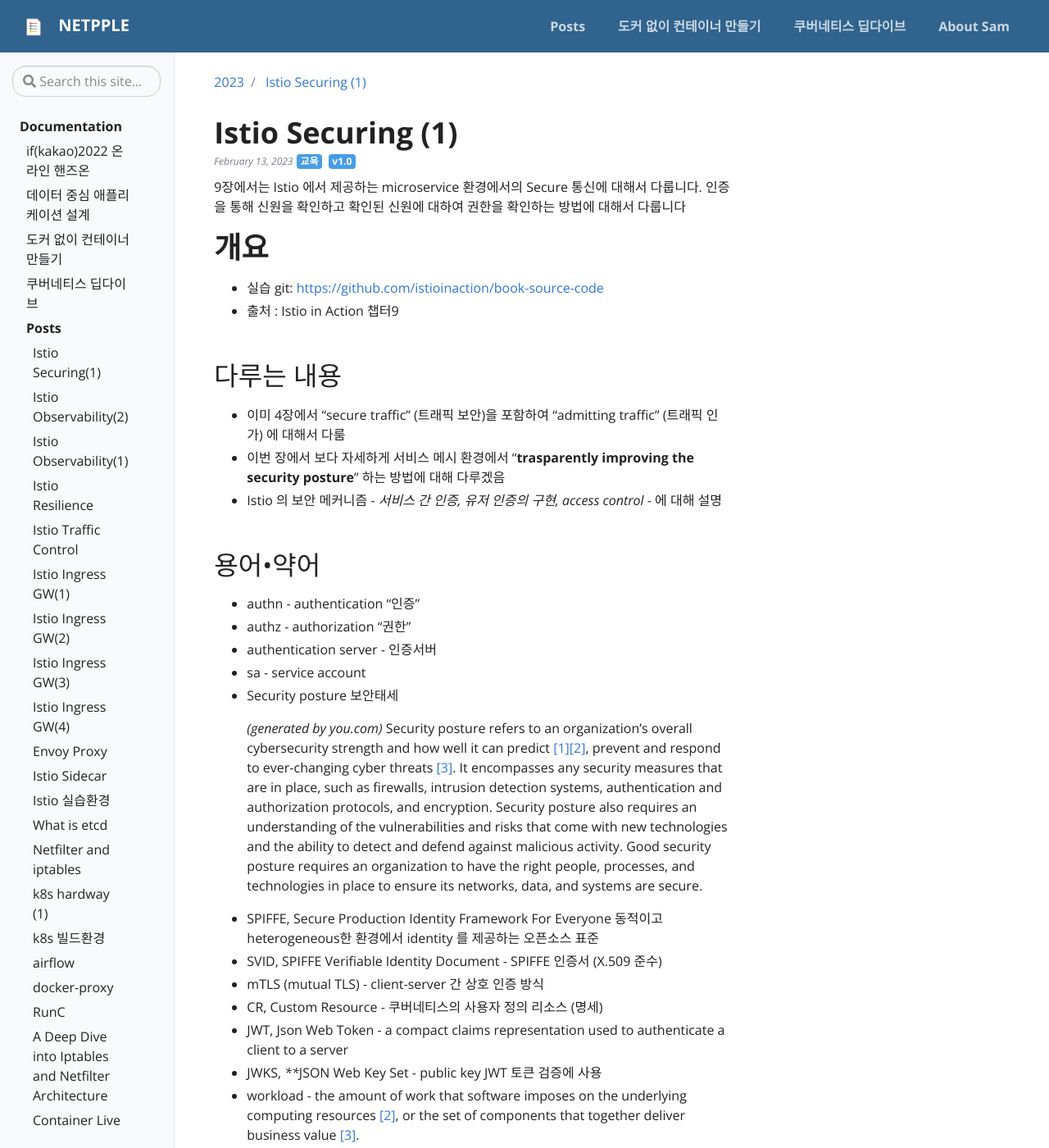
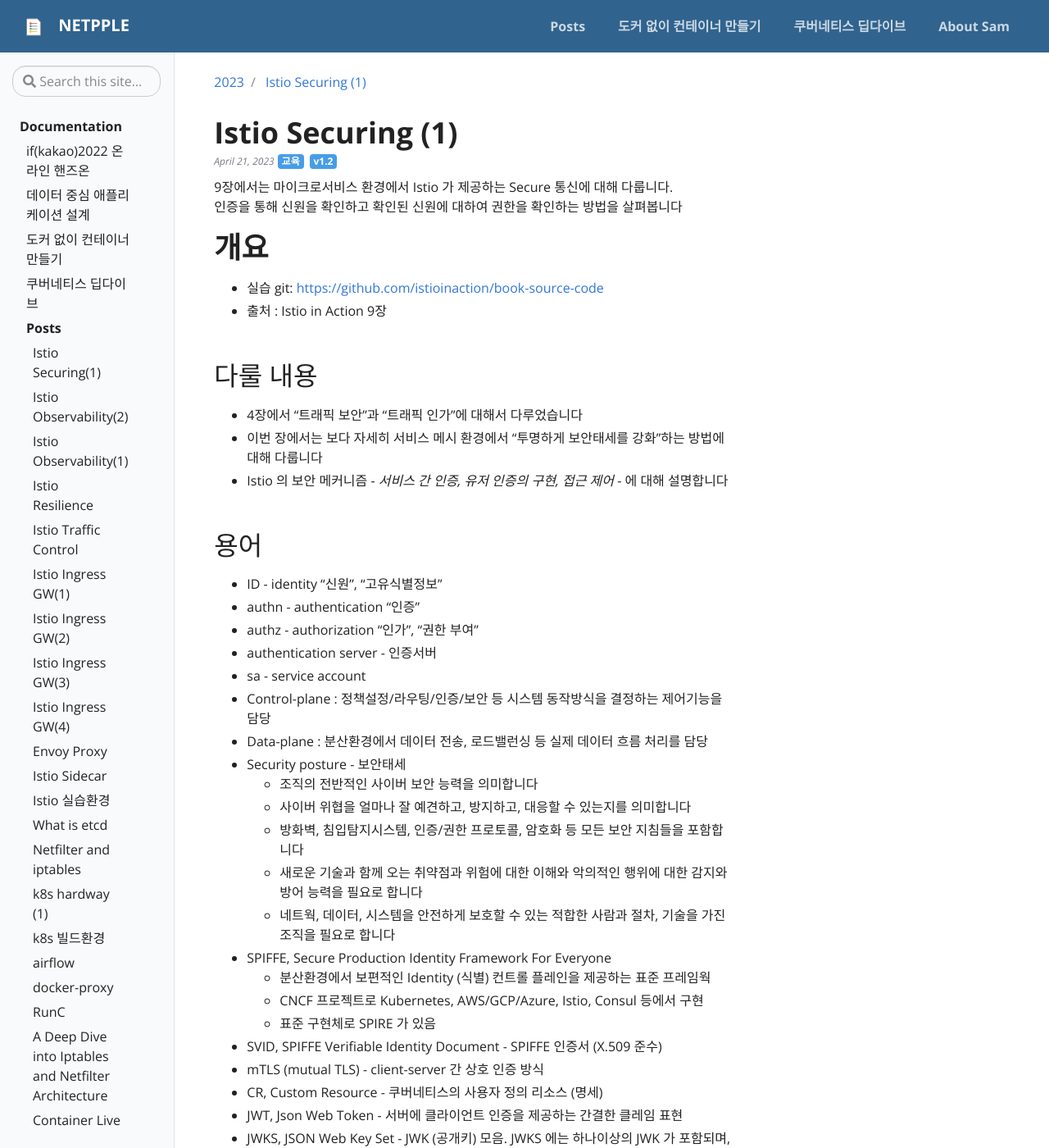
Before and after one commit to netpple/netpple.github.io, a Jekyll site: the page built from _posts/2023-02-13-Istio-ch9-securing-1-overview.md, in a window 1280 px wide and 1400 px high. Shown: the whole window at 82% size. Built offline with Jekyll 4.4.1, drawn with Linux system fonts in a browser that asks for light colours; our own code applies the rules of GitHub Pages for plain Markdown files; some of the changed text lies outside the part shown.

Commit message:
ch9 수정

````diff
--- a/_posts/2023-02-13-Istio-ch9-securing-1-overview.md
+++ b/_posts/2023-02-13-Istio-ch9-securing-1-overview.md
@@ -1,53 +1,59 @@
 ---
 title: Istio Securing (1)
-version: v1.0
+version: v1.2
 description: istio in action 9장
-date: 2023-02-13 14:00:00 +09:00
+date: 2023-04-21 14:00:00 +09:00
 categories: network
 badges:
 - type: info
   tag: 교육
   rightpanel: true
 ---
-9장에서는 Istio 에서 제공하는 microservice 환경에서의 Secure 통신에 대해서 다룹니다. 인증을 통해 신원을 확인하고 확인된 신원에 대하여 권한을 확인하는 방법에 대해서 다룹니다
+9장에서는 마이크로서비스 환경에서 Istio 가 제공하는 Secure 통신에 대해 다룹니다.
+인증을 통해 신원을 확인하고 확인된 신원에 대하여 권한을 확인하는 방법을 살펴봅니다
 
 <!--more-->
 
 # 개요
 
 - 실습 git: [https://github.com/istioinaction/book-source-code](https://github.com/istioinaction/book-source-code)
-- 출처 : Istio in Action 챕터9
+- 출처 : Istio in Action 9장
 
-## 다루는 내용
+## 다룰 내용
 
-- 이미 4장에서 “secure traffic” (트래픽 보안)을 포함하여 “admitting traffic” (트래픽 인가) 에 대해서 다룸
-- 이번 장에서 보다 자세하게 서비스 메시 환경에서 “**trasparently improving the security posture**” 하는 방법에 대해 다루겠음
-- Istio 의 보안 메커니즘 - *서비스 간 인증, 유저 인증의 구현, access control* - 에 대해 설명
+- 4장에서 "트래픽 보안"과 "트래픽 인가"에 대해서 다루었습니다
+- 이번 장에서는 보다 자세히 서비스 메시 환경에서 “투명하게 보안태세를 강화”하는 방법에 대해 다룹니다
+- Istio 의 보안 메커니즘 - *서비스 간 인증, 유저 인증의 구현, 접근 제어* - 에 대해 설명합니다
 
-## 용어•약어
+## 용어
 
-- authn - authentication  “인증”
-- authz - authorization “권한”
+- ID - identity "신원", "고유식별정보"
+- authn - authentication “인증”
+- authz - authorization “인가”, "권한 부여"
 - authentication server - 인증서버
 - sa - service account
-- Security posture 보안태세
-
-    > *(generated by you.com)*
-    Security posture refers to an organization's overall cybersecurity strength and how well it can predict [[1]](https://hyperproof.io/resource/strengthen-security-posture/)[[2]](https://securityscorecard.com/blog/what-is-a-cybersecurity-posture), prevent and respond to ever-changing cyber threats [[3]](https://www.techtarget.com/searchsecurity/definition/security-posture). It encompasses any security measures that are in place, such as firewalls, intrusion detection systems, authentication and authorization protocols, and encryption. Security posture also requires an understanding of the vulnerabilities and risks that come with new technologies and the ability to detect and defend against malicious activity. Good security posture requires an organization to have the right people, processes, and technologies in place to ensure its networks, data, and systems are secure.
-    >
+- Control-plane : 정책설정/라우팅/인증/보안 등 시스템 동작방식을 결정하는 제어기능을 담당
+- Data-plane : 분산환경에서 데이터 전송, 로드밸런싱 등 실제 데이터 흐름 처리를 담당
+- Security posture - 보안태세
+  - 조직의 전반적인 사이버 보안 능력을 의미합니다
+  - 사이버 위협을 얼마나 잘 예견하고, 방지하고, 대응할 수 있는지를 의미합니다
+  - 방화벽, 침입탐지시스템, 인증/권한 프로토콜, 암호화 등 모든 보안 지침들을 포함합니다
+  - 새로운 기술과 함께 오는 취약점과 위험에 대한 이해와 악의적인 행위에 대한 감지와 방어 능력을 필요로 합니다
+  - 네트웍, 데이터, 시스템을 안전하게 보호할 수 있는 적합한 사람과 절차, 기술을 가진 조직을 필요로 합니다
 - SPIFFE, Secure Production Identity Framework For Everyone
-동적이고 heterogeneous한 환경에서 identity 를 제공하는 오픈소스 표준
+  - 분산환경에서 보편적인 Identity (식별) 컨트롤 플레인을 제공하는 표준 프레임웍
+  - CNCF 프로젝트로 Kubernetes, AWS/GCP/Azure, Istio, Consul 등에서 구현
+  - 표준 구현체로 SPIRE 가 있음
 - SVID, SPIFFE Verifiable Identity Document - SPIFFE 인증서 (X.509 준수)
 - mTLS (mutual TLS) - client-server 간 상호 인증 방식
 - CR, Custom Resource - 쿠버네티스의 사용자 정의 리소스 (명세)
-- JWT, Json Web Token - a compact claims representation used to authenticate a client to a server
-- JWKS, ****JSON Web Key Set - public key JWT 토큰 검증에 사용
-- workload - the amount of work that software imposes on the underlying computing resources [[2]](https://www.techtarget.com/searchdatacenter/definition/workload), or the set of components that together deliver business value [[3]](https://wa.aws.amazon.com/wellarchitected/2020-07-02T19-33-23/wat.concept.workload.en.html).
+- JWT, Json Web Token - 서버에 클라이언트 인증을 제공하는 간결한 클레임 표현
+- JWKS, JSON Web Key Set - JWK (공개키) 모음. JWKS 에는 하나이상의 JWK 가 포함되며, 이중 JWT의 식별자와 일치하는 JWK 로 검증함
 
 ## 실습 환경
 - minikube (k8s) 및 istio 설치.  참고: [https://netpple.github.io/2023/Istio-Environment/](https://netpple.github.io/2023/Istio-Environment/)
-- **실습 네임스페이스** : istioinaction
-- **실습 디렉토리** : book-source-code
+- 실습 네임스페이스 : istioinaction
+- 실습 디렉토리 : book-source-code
 
 ### 실습 초기화
 
@@ -78,121 +84,100 @@
      --set values.global.proxy.privileged=false
 ```
 
-# 9.1 The need for application-networking security
+# 9.1 앱-네트워킹 보안의 필요성
 
-**Application Security** - to protect user data
-
-- Authentication and Authorization  리소스 접근에 대한 “인증”과 “권한”
-    - Authentication - **Proof of identity**. 클라이언트 혹은 서버의 신원(identity)을 “입증”하는 것
-    ** ”신원”(identity) 을 알아야  “권한”을 적용할 수 있겠죠*
-    - Authorization - **Process of allowing or denying** an already **authenticated user**.
-    ** 유저의 리소스 요청에 대하여 (인증된) 유저의 권한을 검토하고 접근여부를 결정*
+*애플리케이션 보안*
+- 리소스 접근에 대한 “인증”과 “인가”
+    - 인증 - 클라이언트 혹은 서버의 신원 (ID, identity) 을 “입증”하는 것
+      ”신원” 을 알아야  “권한” 을 적용할 수 있겠죠
+    - 인가 - "인증된" 유저의 권한을 검토하고 리소스 접근여부를 결정
 - Encryption - 전송 중인 데이터 암호화. 감청 방지
 
-## 9.1.1 *Service-to-service* authentication
+## 9.1.1 서비스-to-서비스 인증
 
-**SPIFFE** (Secure Production Identity Framework For Everyone) *모두를 위한 보안제품 인증 프레임웍*
+*SPIFFE - 모두를 위한 운영 환경의 보안 ID 프레임웍*
+- Secure Production Identity Framework For Everyone
+- 보안을 위해 “서비스 간 인증 방법” 제공
+- 서비스 간에 “신뢰” 할 수 있도록 검증 가능한 `SVID (ID document)` 제공 (일종의 주민등록증)
+- `SVID`는 X.509 인증서의 일종으로 신뢰할 수 있는 3rd party 발급기관에서 발급하고 검증
+- Istio 는 SPIFFE 를 사용하여 인증서 발급을 자동화
+- Istio 는 SPIFFE 인증서를 사용하여 서비스 간에 상호인증 (mTLS) 을 수행함
 
-- 보안을 위한 “서비스 간  인증 방법” 이 필요
-- 서비스를 “trust” 할 수 있도록 검증가능한 인증서 제공
-- 인증서는 신뢰할 수 있는 3rd party 발급기관에서 발급하고 검증
-- Istio 는 SPIFFE 를 사용하여 인증서 발급을 자동화
-- Istio 는 SPIFFE 인증서를 사용하여 서비스 간에 mutual authentication 을 수행함
+## 9.1.2 End-user 인증
 
-## 9.1.2 *End-user* authentication
+- 애플리케이션에서 “Private”한 유저 데이터를 저장하고 다루기 위함
+- End-user 인증 프로토콜 대부분이 `인증 리다이렉팅` 방식을 사용함
+- 유저가 서비스 요청 시 서비스는 “인증서버”로 유저를 리다이렉팅 함
+- “인증서버”는 유저 정보를 포함하는 자격증명 (`Credential` - JWT, HTTP Cookie 등) 을 발급함
+- 유저는 발급받은 자격증명 을 서비스에 제출함
+- 서비스는 유저의 자격증명 을 “인증서버”에 보내 확인함
 
-- 애플리케이션에서 “Private”한 user data 를 저장하고 다루기 위함
-- end-user authentication 프로토콜 대부분이 “인증 리다이렉팅” 방식을 사용함
-- 유저가 서비스에 요청을 보내면
-- 서비스는 “인증서버”로 유저를 redirecting 함
-- “인증서버”는 유저 정보를 포함하는 credential (JWT, HTTP Cookie 등) 을 발급함
-- 유저는 발급받은 credential 을 서비스에 제출함
-- 서비스는 유저의 credential 을 “인증서버”에 보내 확인함
+## 9.1.3 인가
 
-## 9.1.3 Authorization
+*인가는 인증 이후에 이루어집니다*
+- 호출처가 서버에 자신이 누구 (ID) 인지를 인증하면
+- 서버는 호출처의 “ID” 로 수행할 수 있는 오퍼레이션이 무엇인지 확인하고
+- 요청을 허용할지 거절할 지 판단합니다
 
-After authentication
+Istio 는 `인증`(authentication)과 `ID`(identity) 모델을 기반으로
+서비스-to-서비스, 서비스-to-유저 간 잘 세분화된 권한 제어를 제공합니다.
 
-- The caller identifies to ther server “who” they are,
-호출처가 서버에게 자신이 누구인지를 인증하면
-- and then the server checks “what” operations this identity is allowed to perform and accordingly admits or rejects it
-서버는 호출처의 “identity”로 수행할 수 있는 오퍼레이션이 무엇인지 확인한 다음에 요청을 허용하거나 거절합니다
+## 9.1.4 모놀리딕과 마이크로서비스의 보안 비교
 
-Istio 는 인증(authentication)과 ID(identity) 모델을 기반으로 서비스 간, 서비스-유저 간에 잘 세분화된(fine-grained) authorization capabilities 를 제공합니다.
-
-## 9.1.4 Comparison of security in monoliths and microservices
-
-모놀리딕, 마이크로서비스 아키텍처 모두 서비스간, 서비스-유저 간에 “인증과 권한”을 필요로 하는 점은 동일합니다.
-
+모놀리딕, 마이크로서비스 모두 서비스-서비스, 서비스-유저 사이에 “인증과 권한”을 필요로 하는 점은 동일합니다.
 하지만 모놀리딕이냐 마이크로서비스냐에 따라 차이가 있습니다.
 
 - 마이크로서비스
-    - 커넥션 수 : a lot **more** **interconnections**
-    *(모놀리딕에 비해서) 커넥션이 많고*
-    - 운영 환경 : utilize **dynamic environments** such as cloud computing and container orchestration, where services are scheduled into numerous servers and are short-lived
-    *동적인 환경을 필요로 함 (클라우드, 컨테이너 오케스트레이션 등)*
-    *easily grow into hundreds and thousands of services, which makes operationg services in a static environment untendable*
-    *쉽게 수천개, 수백개 서비스로 증가할 수 있기 때문에 정적인 환경에서 운용하기 어려움*
+    - 커넥션 수 : 모놀리딕 대비 커넥션이 많고
+    - 운영 환경 : 동적인 환경을 필요로 함 (클라우드, 컨테이너 오케스트레이션 등)
+      쉽게 수 백, 수 천의 서비스로 증가할 수 있어 정적 환경에서 운용하기 어려움
+
 - 모놀리딕
-    - 커넥션 수 : **fewer** **connections**
-    *(마이크로서비스에 비해서) 커넥션이 적고*
-    - 운영 환경 : run on more **static infrastructure**
-    *정적인 환경에서 운용됨*
-    ex) IP is a good source of identity (commonly used in certificates for authentication)
-
-        ![스크린샷 2023-02-11 오후 12.34.13.png](/assets/img/Istio-ch9-securing-1-application-networking%20securi%20ea4674fa215a4ee4a205d8f45c896f89/%25E1%2584%2589%25E1%2585%25B3%25E1%2584%258F%25E1%2585%25B3%25E1%2584%2585%25E1%2585%25B5%25E1%2586%25AB%25E1%2584%2589%25E1%2585%25A3%25E1%2586%25BA_2023-02-11_%25E1%2584%258B%25E1%2585%25A9%25E1%2584%2592%25E1%2585%25AE_12.34.13.png)
+    - 커넥션 수 : 마이크로서비스 대비 커넥션이 적고
+    - 운영 환경 : 정적인 환경에서 운용됨
+      *`예) IP로 엔드포인트 식별`*
+        <img src="/assets/img/Istio-ch9-securing-1-application-networking%20securi%20ea4674fa215a4ee4a205d8f45c896f89/%25E1%2584%2589%25E1%2585%25B3%25E1%2584%258F%25E1%2585%25B3%25E1%2584%2585%25E1%2585%25B5%25E1%2586%25AB%25E1%2584%2589%25E1%2585%25A3%25E1%2586%25BA_2023-02-11_%25E1%2584%258B%25E1%2585%25A9%25E1%2584%2592%25E1%2585%25AE_12.34.13.png" width=350 />
 
 
-마이크로서비스 환경에서는 전통적인 방법, 예를 들면 static IP 를 identity 수단으로 사용하는 방법 등은 쓰기 어려움
+마이크로서비스 환경에서는 "전통적인 방법" 은 쓰기 어려움
+`예) IP로 엔드포인트 식별`
 
+클라우드, 분산 환경의 특징 - 동적이고 헤테로함
 - 서비스가 수 많은 노드 중 어떤 노드에 배포될 지 모름
 - 심지어 서비스가 서로 다른 네트워크에 포함될 수 있음
 - 서비스가 서로 다른 클라우드나 on-premise 환경에 걸쳐 있을 수 있음
+  ![스크린샷 2023-02-11 오후 12.57.42.png](/assets/img/Istio-ch9-securing-1-application-networking%20securi%20ea4674fa215a4ee4a205d8f45c896f89/%25E1%2584%2589%25E1%2585%25B3%25E1%2584%258F%25E1%2585%25B3%25E1%2584%2585%25E1%2585%25B5%25E1%2586%25AB%25E1%2584%2589%25E1%2585%25A3%25E1%2586%25BA_2023-02-11_%25E1%2584%258B%25E1%2585%25A9%25E1%2584%2592%25E1%2585%25AE_12.57.42.png)
 
-    ![스크린샷 2023-02-11 오후 12.57.42.png](/assets/img/Istio-ch9-securing-1-application-networking%20securi%20ea4674fa215a4ee4a205d8f45c896f89/%25E1%2584%2589%25E1%2585%25B3%25E1%2584%258F%25E1%2585%25B3%25E1%2584%2585%25E1%2585%25B5%25E1%2586%25AB%25E1%2584%2589%25E1%2585%25A3%25E1%2586%25BA_2023-02-11_%25E1%2584%258B%25E1%2585%25A9%25E1%2584%2592%25E1%2585%25AE_12.57.42.png)
+Istio는 동적이고 헤테로한 분산 환경에서 Identity 제공을 위해 “SPIFFE” 를 사용합니다
+
+## 9.1.5 Istio 의 SPIFFE 구현
+
+`SPIFFE  ID` - RFC 3986 URI 호환 형식
+
+    spiffe://trust-domain/path
+
+- *`trust-domain`* : 발급자
+- *`path`* : 식별자 - 워크로드를 식별함 (unique)
+- 워크로드 식별을 위한 `path` 를 구성하는 방법은 SPIFFE 구현체가 결정합니다
+- Istio 에서는 워크로드를 구동하는 서비스 어카운트 정보로 `path` 를 구성합니다
+- `SPIFFE ID`는 `SVID` 라는 X.509 인증서에 인코딩 되어 들어갑니다
+- 워크로드의 `SVID`는 Istio 컨트롤플레인에서 생성합니다
+- `SVID` 인증서는 서비스 간 통신 보안을 위한 전송 암호화에 사용됩니다
 
 
-**SPIFFE** (Secure Production Indentity Framework For Everyone)
+## 9.1.6 Istio Security 요약
 
-- 이러한 여러 도전적인 문제들을 해결하고, 동적이고 헤테로한 환경에서 identity 를 제공하기 위하여 Istio 는 “SPIFFE” 를 사용합니다
-- SPIFFE 는 동적/헤테로한 환경에서 identity 를 제공하는 오픈소스 표준 입니다.
+Istio Security 이해를 위해 istio-proxy (envoy)를 설정하는 오퍼레이터 (istiod) 관점에서 살펴 보겠습니다
 
-## 9.1.5 How Istio implements SPIFFE
+*다음과 같은 커스텀 리소스를 사용하여 프록시에 Security 설정을 합니다*
 
-SPIFFE  identity - RFC 3986 URI 호환 형식
-
-```
-spiffe://trust-domain/path
-```
-
-- trust-domain : 발급자
-- path : (unique) workload 식별자
-
-The details on **how the path identifies the workload** are left open-ended and can be **decided by the implementer of the SPIFFE specification**.
-*path로 workload를 식별하는 방법에 대한 디테일한 부분은 열려 있으며, SPIFFE spec. 구현체에 의해 결정됩니다*
-
-Istio populates this path using the service account under which a particular workload runs.
-
-*Istio 는 특정 워크로드를 구동하는 서비스 어카운트로 이 path를 채웁니다.*
-
-This SPIFFE identity is encoded in an X.509 certificate, also known as a SPIFFE Verifiable Identity Document (SVID), which Istio’s control plane mints for workloads.
-
-*SPIFFE identity는 SVID라고도 하며 X.509 인증서로 인코딩됩니다. Istio control plane 에서 워크로드의 SVID를 생성합니다*
-
-These certificates are then used to secure the transport for service-to-service communication by encrypting data in transit.
-
-*그런 다음 이러한 인증서(SVID)들은  전송 중인 데이터를 암호화하여 서비스 간 통신을 위한 전송을 보호하는데 사용됩니다.*
-
-## 9.1.6 Istio security in a nutshell
-
-To understand Istio security, let’s change to the perspective of the service mesh operator who configures the service proxies using custom resources defined by Istio:
-
-- **PeerAuthentication** : configures the proxy for serivce-to-service authentication. extract peer information for authorization
-- **RequestAuthentication** : configures the proxy for end-user authentication. extract user information for authorization
-- **AuthorizationPolicy** :  configures the proxy for authorizing requests by making decisions based on the data extracted by the PeerAuthentication and RequestAuthentication
+- *`PeerAuthentication`* : 서비스-to-서비스 인증 설정, 인가를 위한 피어 정보 추출
+- *`RequestAuthentication`* : End-user 인증 설정, 인가를 위한 유저 정보 추출
+- *`AuthorizationPolicy`* :  `PeerAuthentication`, `RequestAuthentication` 에서 추출한 피어/유저 정보에 기초하여 권한 판단을 위한 인가 정책을 설정
 
 ![스크린샷 2023-02-11 오후 2.05.57.png](/assets/img/Istio-ch9-securing-1-application-networking%20securi%20ea4674fa215a4ee4a205d8f45c896f89/%25E1%2584%2589%25E1%2585%25B3%25E1%2584%258F%25E1%2585%25B3%25E1%2584%2585%25E1%2585%25B5%25E1%2586%25AB%25E1%2584%2589%25E1%2585%25A3%25E1%2586%25BA_2023-02-11_%25E1%2584%258B%25E1%2585%25A9%25E1%2584%2592%25E1%2585%25AE_2.05.57.png)
 
-9.3 shows how the PeerAuthentication and RequestAuthentication resources configure the proxy to authenticate a request, at which point the data encoded into the credentials (SVID or JWT) is **extracted and stored as filter metadata**.
-
-AuthorizationPolicy resources **decide whether to allow or reject** a request based on its connection identity.
+>9.3 그림은 `PeerAuthentication`과 `RequestAuthentication` 리소스가 요청을 인증하기 위해 어떻게 프록시(`Envoy`)를 설정하는지 보여주며
+>어느 시점에 자격증명 (`SVID` or `JWT`)으로 부터 데이터를 추출하여 `Filter metadata`로 저장하는지를 보여 줍니다
+>`AuthorizationPolicy` 리소스는 커넥션 ID에 기초하여 요청의 허용/거부 여부를 판단합니다
+>
````
